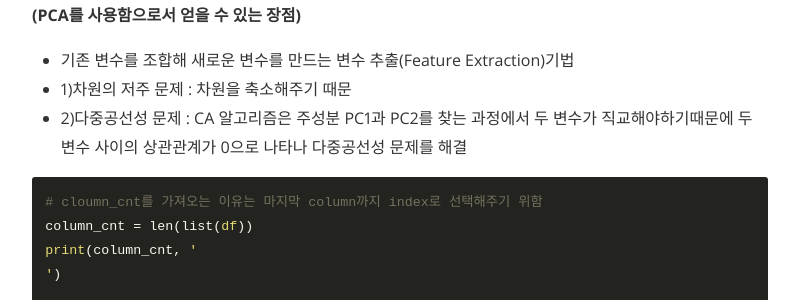
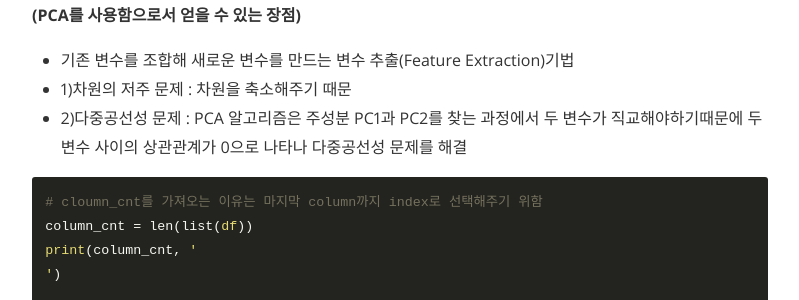
Before and after one commit to oneofakindscene/oneofakindscene.github.io, a Jekyll site: the page built from _posts/2021-02-07-7_Clustering-GMM.md, in a window 1280 px wide and 900 px high, scrolled down 4383 px. Shown: the part 153-453 px from the top of the window, without its empty margins (240-1039 px from the left). Built offline with Jekyll 4.4.1, drawn with Linux system fonts in a browser that asks for light colours; nearby versions of some CDN libraries.

Commit message:
오타 수정

````diff
--- a/_posts/2021-02-07-7_Clustering-GMM.md
+++ b/_posts/2021-02-07-7_Clustering-GMM.md
@@ -807,7 +807,7 @@ df.describe()
 __(PCA를 사용함으로서 얻을 수 있는 장점)__
 - 기존 변수를 조합해 새로운 변수를 만드는 변수 추출(Feature Extraction)기법
 - 1)차원의 저주 문제 : 차원을 축소해주기 때문
-- 2)다중공선성 문제 : CA 알고리즘은 주성분 PC1과 PC2를 찾는 과정에서 두 변수가 직교해야하기때문에 두 변수 사이의 상관관계가 0으로 나타나 다중공선성 문제를 해결
+- 2)다중공선성 문제 : PCA 알고리즘은 주성분 PC1과 PC2를 찾는 과정에서 두 변수가 직교해야하기때문에 두 변수 사이의 상관관계가 0으로 나타나 다중공선성 문제를 해결
 
 
 ```python
````
